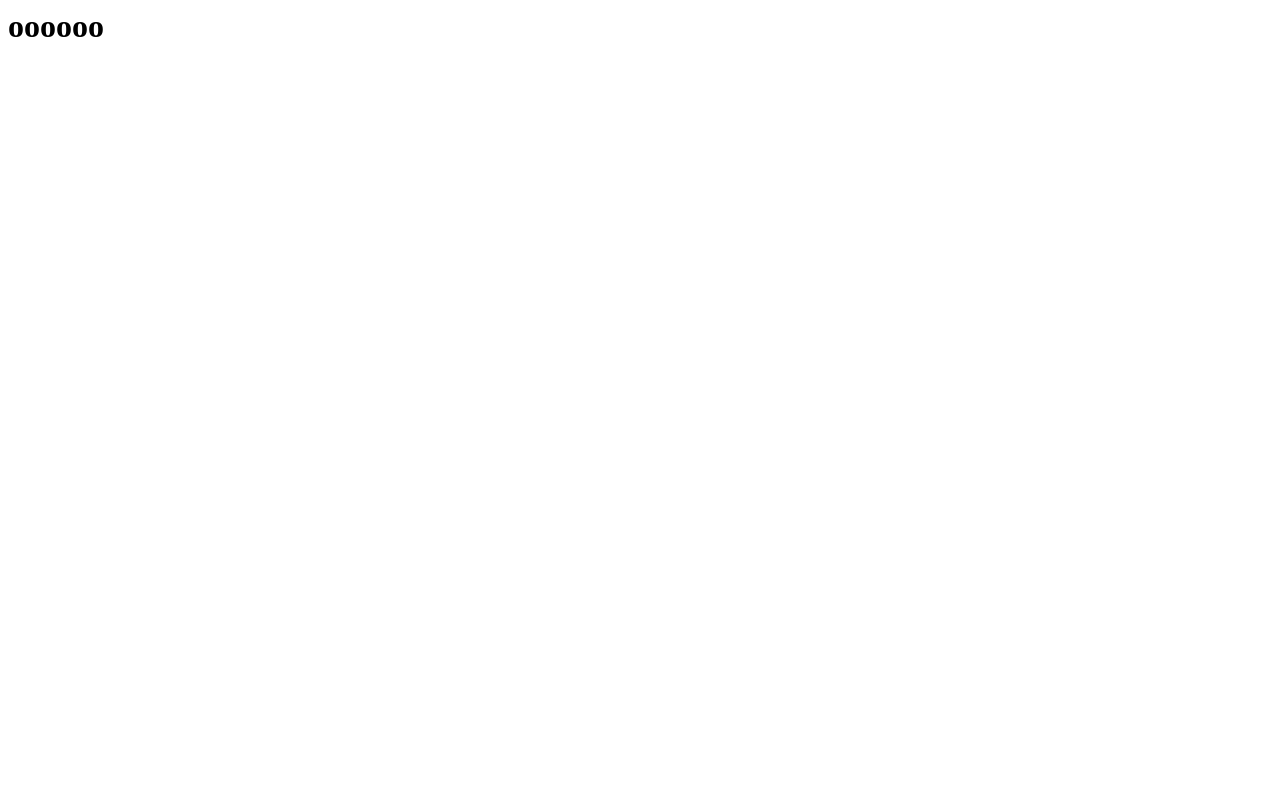
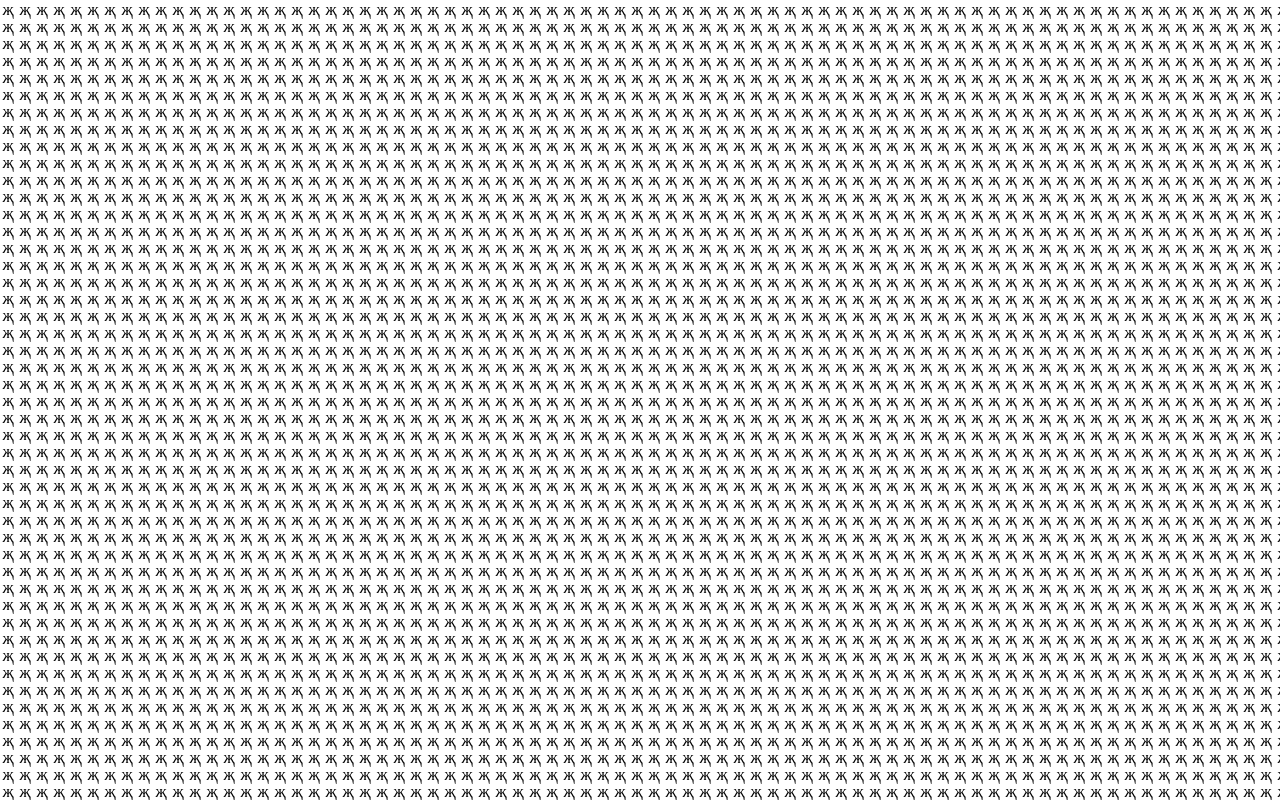
Before and after one commit to rokeby/permaculture, a website: page public/index.html in a window 1280 px wide. Drawn offline with nearby package versions, Linux system fonts and the light colour scheme.

Commit message:
restructured and added simple grid

```diff
--- /dev/null
+++ b/public/assets/css/style.css
@@ -0,0 +1,5 @@
+body {
+	overflow: scroll;
+	height:100%;
+	width:100%;
+}
--- /dev/null
+++ b/public/assets/js/grid.js
@@ -0,0 +1,34 @@
+function generateGrid(){
+    //subdivide the document into 10x10 squares to use as co-ordinate system
+    squareSize = 17;
+
+    // xnum = Math.floor($(document).width()/squareSize)
+    // ynum = Math.floor($(document).height()/squareSize)
+
+    // console.log('xnum ', xnum, 'ynum  ', ynum)
+    leftMargin = ($(document).width() - Math.floor($(document).width()/squareSize)*squareSize)/2;
+    topMargin = ($(document).height() - Math.floor($(document).height()/squareSize)*squareSize)/2;
+
+    xnum = 110;
+    ynum = 60;
+
+    for(j=0; j<ynum; j++){
+        for(i=0; i<xnum; i++){
+            $('<div/>', {
+                id: i+xnum*j,
+                class: "gridElement"
+            }).css({
+            'width': squareSize,
+            'height': squareSize,
+            'left':squareSize*i+leftMargin+'px',
+            'top':squareSize*j+topMargin+'px',
+            'position':'fixed',
+            }).html('җ')
+            .appendTo( 'body' );
+        }
+    }
+    gridSquares = xnum*ynum;
+    console.log(gridSquares);
+}
+
+generateGrid();
--- a/public/index.html
+++ b/public/index.html
@@ -1 +1,17 @@
-<h1>oooooo</h1>
+<!DOCTYPE html>
+
+<html lang="en">
+<head>
+  <meta charset="utf-8">
+  <script src="assets/js/frameworks/jquery.js"></script>
+  <title>permaculture network</title>
+  <meta name="description" content="a simulation of sakiya">
+  <meta name="author" content="sakiya foundation">
+  <link rel="stylesheet" href="assets/css/style.css">
+</head>
+
+<body>
+  <script src="assets/js/grid.js"></script>
+</body>
+
+</html>
```
Also changed, not shown: public/assets/js/static/features.js (added), public/assets/js/static/personalities.js (added), public/assets/js/static/plants.js (renamed from public/assets/plants.js), public/assets/js/static/rocks.js (renamed from public/assets/rocks.js), public/assets/js/static/soils.js (added), 1 other file.
